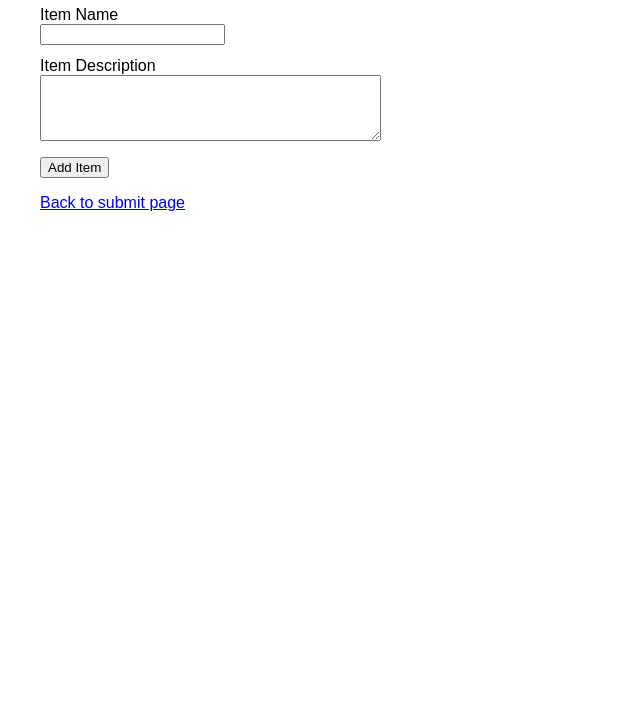
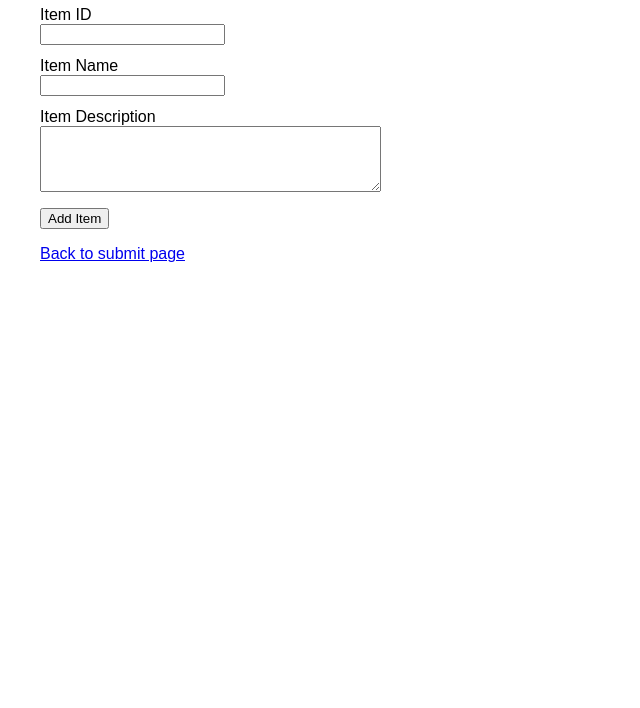
Before and after one commit to SumukhGoutam1910/Tutedude-Devops, a plain HTML site: page Version Control Git/Flask and MongoDB/templates/todo.html in a window 1280 px wide. Shown: the part 92-800 px from the top of the page, without its empty margins (0-640 px from the left). Drawn offline with Linux system fonts and the light colour scheme.

Commit message:
feat(todo): add Item ID field to form

```diff
--- a/Version Control Git/Flask and MongoDB/templates/todo.html
+++ b/Version Control Git/Flask and MongoDB/templates/todo.html
@@ -15,6 +15,10 @@
   <div id="message"></div>
 
   <form id="todoForm">
+    <div class="field">
+      <label for="itemId">Item ID</label><br />
+      <input type="text" id="itemId" name="itemId" />
+    </div>
     <div class="field">
       <label for="itemName">Item Name</label><br />
       <input type="text" id="itemName" name="itemName" />
@@ -35,6 +39,7 @@
       e.preventDefault();
       msg.textContent = '';
       const payload = {
+        itemId: document.getElementById('itemId').value,
         itemName: document.getElementById('itemName').value,
         itemDescription: document.getElementById('itemDescription').value
       };
```
